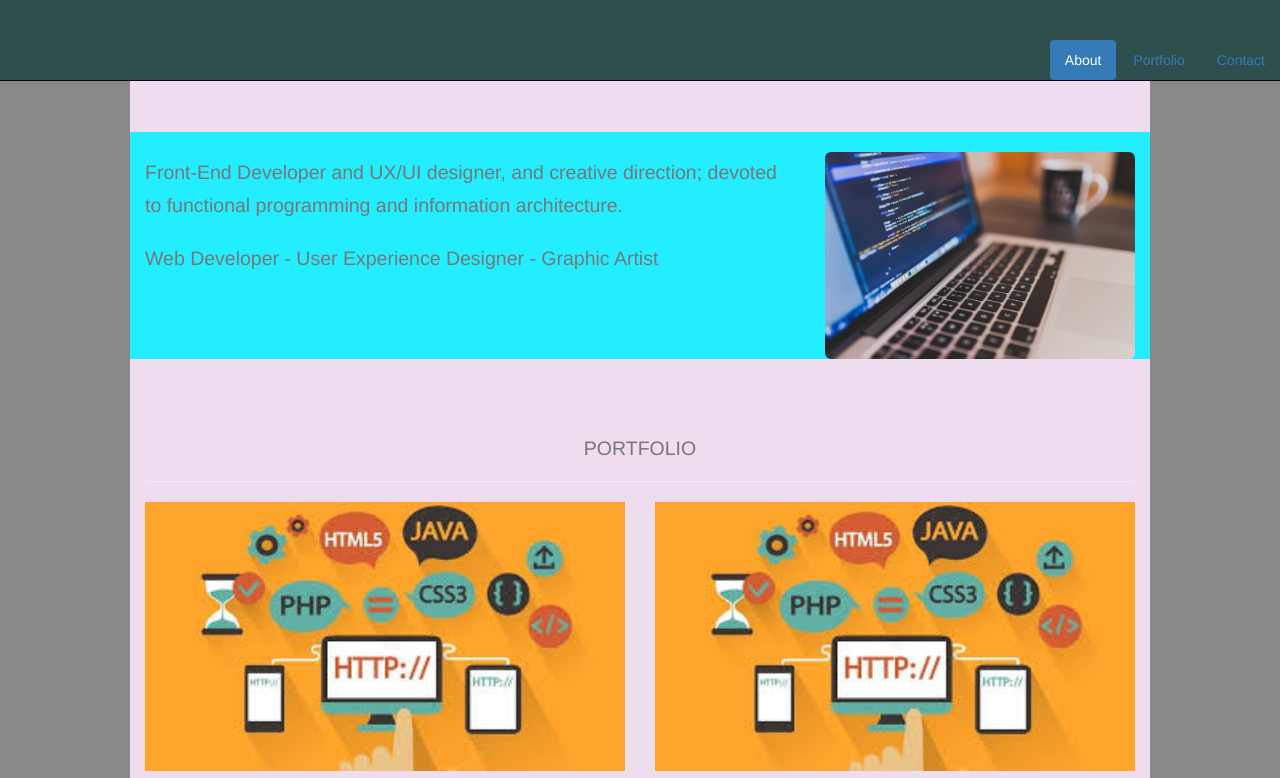
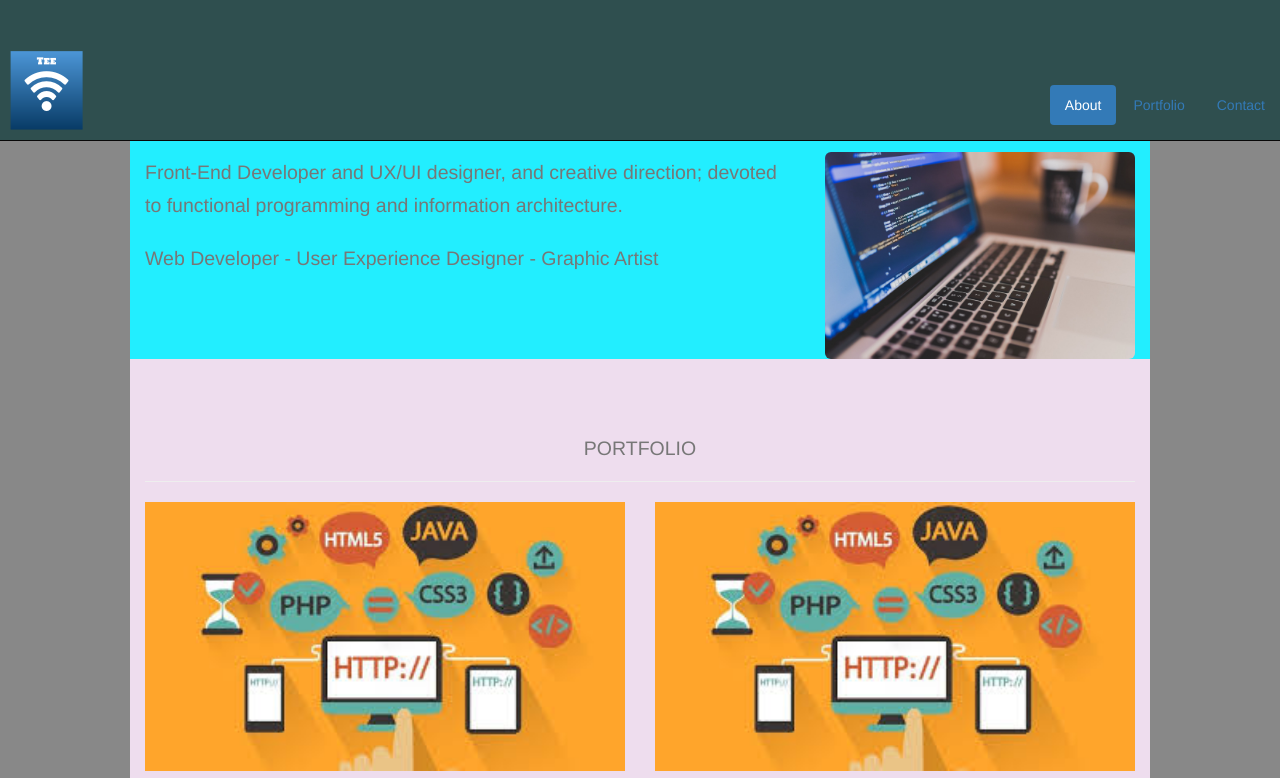
Before and after one commit to Teegold007/portfolio-practice, a plain HTML site: page index.html in a window 1280 px wide. Shown: the top 778 px of the page. Drawn offline with nearby package versions, Linux system fonts and the light colour scheme.

Commit message:
Add files via upload
adding of logo and adjustment of size

```diff
--- a/index.html
+++ b/index.html
@@ -12,13 +12,17 @@
              <nav class="navbar navbar-inverse navbar-fixed-top" role="navigation">
                  <div class="page-header" style="border-bottom: 0px solid ;">
 
-                <ul class="nav nav-pills pull-right ">
+
+                <ul class="nav nav-pills pull-right col-xs-hidden" style="margin-top: 45px;">
+
                     <li class="active"><a href="#">About </a></li>
-                      <li><a <a rel="nofollow" class="scrollable" href="#portfolio">Portfolio </a></li>
+                      <li><a <a  href="#portfolio">Portfolio </a></li>
                         <li><a href="#Contact">Contact </a></li>
                 </ul>
+                <a href="./index.html" class="navbar-left"><img  src="./logo.png" height="100px" width="100px"></a>
                  </div>
              </nav>
+
              <hr>
 
             <hr class="star-bright">
```
Also changed, not shown: logo.png (added).
